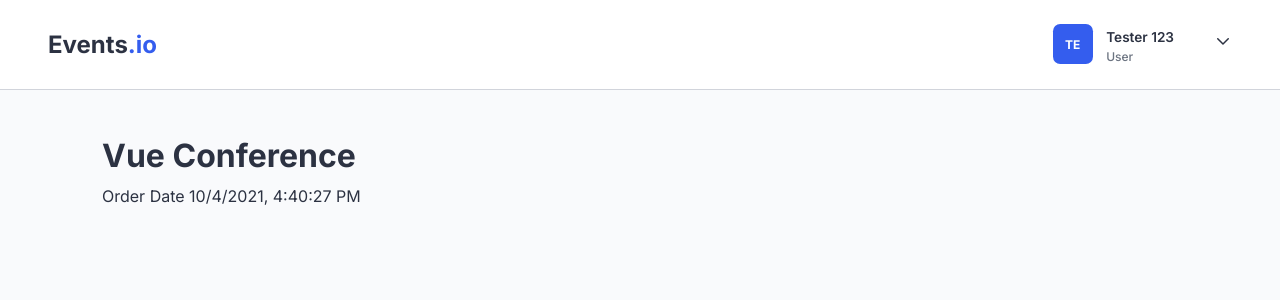
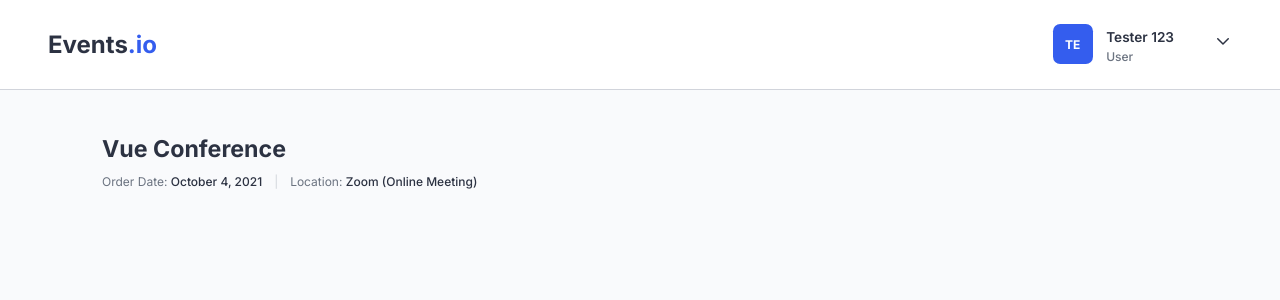
Before and after one commit to Erik3010/events.io, a React (Create React App) app: page /registration in a window 1280 px wide. Shown: the top 300 px of the page. Built offline with nearby package versions, Linux system fonts and the light colour scheme.

Commit message:
feat: add registration header

```diff
--- a/src/pages/Registration/Registration.js
+++ b/src/pages/Registration/Registration.js
@@ -1,15 +1,33 @@
+import styles from "pages/Registration/Registration.module.scss";
+
 import Default from "containers/Default";
 
 function Registration() {
   return (
     <Default>
       <div>
-        <div className="registration-header">
-          <div className="registration-header-title">
+        <div className={styles["registration-header"]}>
+          <div className={styles["registration-header-title"]}>
             <h1>Vue Conference</h1>
-            <div className="registration-header-subtitle">
-              Order Date <span>{new Date().toLocaleString()}</span>
+            <div className={styles["registration-header-subtitle"]}>
+              <div className={styles["registration-sub-content"]}>
+                Order Date:{" "}
+                <span>
+                  {new Intl.DateTimeFormat("en-US", {
+                    year: "numeric",
+                    month: "long",
+                    day: "numeric",
+                  }).format(new Date())}
+                </span>
+              </div>
+              <div className={styles["separator"]}>|</div>
+              <div className={styles["registration-sub-content"]}>
+                Location: <span>Zoom (Online Meeting)</span>
+              </div>
             </div>
+          </div>
+          <div className={styles["registration-stepper-container"]}>
+            <div className={styles["registration-stepper"]}></div>
           </div>
         </div>
       </div>
--- a/src/pages/Registration/registration.module.scss
+++ b/src/pages/Registration/registration.module.scss
@@ -0,0 +1,26 @@
+@import "scss/variables";
+
+.registration-header {
+  &-title {
+    h1 {
+      font-size: 1.45rem;
+      margin: 0;
+    }
+  }
+  &-subtitle {
+    display: flex;
+    margin-top: 0.25rem;
+    font-size: 0.75rem;
+    .registration-sub-content {
+      color: $subtitle;
+      span {
+        font-weight: 500;
+        color: $text;
+      }
+    }
+    .separator {
+      margin: 0 0.75rem;
+      color: $border;
+    }
+  }
+}
```
